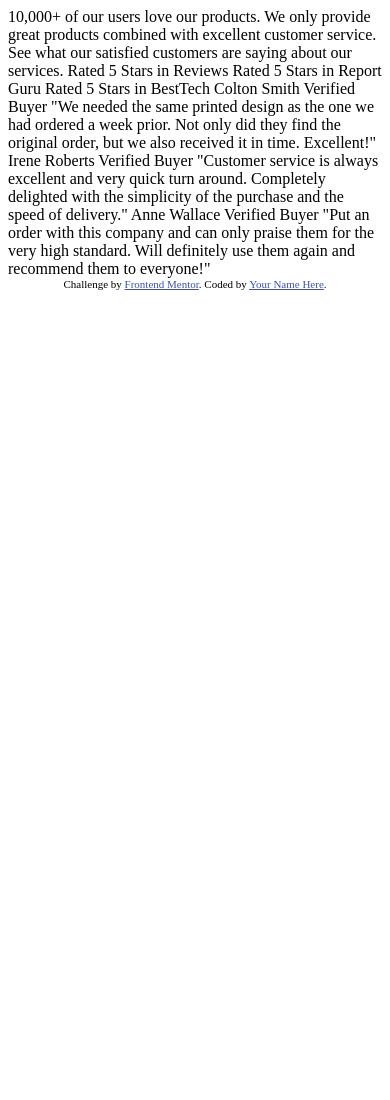
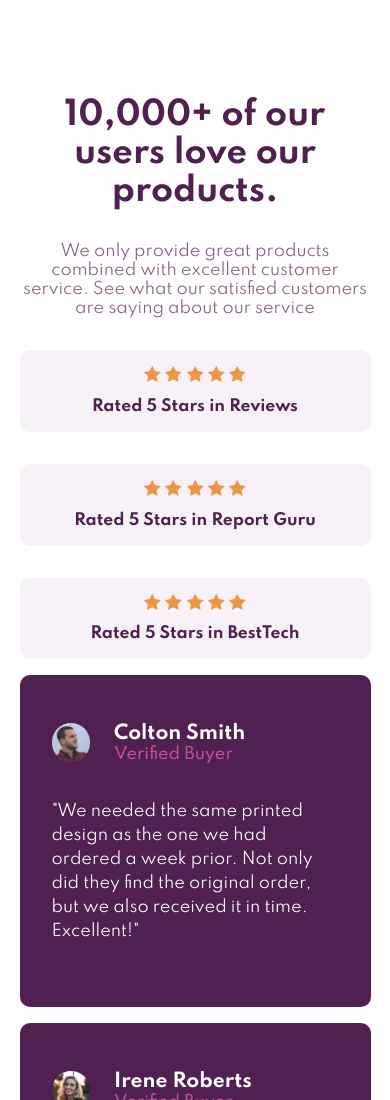
Before and after one commit to zastar23/social-proof-section-master, a plain HTML site: page index.html in a window 390 px wide. Shown: the top 1100 px of the page. Before the commit the page ends 844 px from the top, so only its background shows below. Drawn offline with Linux system fonts and the light colour scheme.

Commit message:
Mobile complete.

```diff
--- a/index.html
+++ b/index.html
@@ -9,9 +9,11 @@
       rel="icon"
       type="image/png"
       sizes="32x32"
-      href="./images/favicon-32x32.png"
-    />
-
+      href="./images/favicon-32x32.png"/>
+    <link rel="preconnect" href="https://fonts.googleapis.com">
+    <link rel="preconnect" href="https://fonts.gstatic.com" crossorigin>
+    <link href="https://fonts.googleapis.com/css2?family=Spartan:wght@400;500;700&display=swap" rel="stylesheet">
+    <link rel="stylesheet" href="style.css">
     <title>Frontend Mentor | Social proof section</title>
 
     <!-- Feel free to remove these styles or customise in your own stylesheet 👍 -->
@@ -26,36 +28,90 @@
     </style>
   </head>
   <body>
-    10,000+ of our users love our products.
+    <main class="main">
+        <div class="intro__div">
+            <h1 class="title">10,000+ of our users love our products.</h1>
+            <p class="intro__text">We only provide great products combined with excellent customer service.
+            See what our satisfied customers are saying about our service
+            </p>
+        </div>
+        <div class="stars__div">
+            <div class="star__div">
+                <div class="star__flex">
+                    <img src="images/icon-star.svg" alt="icon">
+                    <img src="images/icon-star.svg" alt="icon">
+                    <img src="images/icon-star.svg" alt="icon">
+                    <img src="images/icon-star.svg" alt="icon">
+                    <img src="images/icon-star.svg" alt="icon">
+                </div>
+                <p class="star__text">Rated 5 Stars in Reviews</p>
+            </div>
+            <div class="star__div">
+                <div class="star__flex">
+                    <img src="images/icon-star.svg" alt="icon">
+                    <img src="images/icon-star.svg" alt="icon">
+                    <img src="images/icon-star.svg" alt="icon">
+                    <img src="images/icon-star.svg" alt="icon">
+                    <img src="images/icon-star.svg" alt="icon">
+                </div>
+                <p class="star__text">Rated 5 Stars in Report Guru</p>
+            </div>
+            <div class="star__div">
+                <div class="star__flex">
+                    <img src="images/icon-star.svg" alt="icon">
+                    <img src="images/icon-star.svg" alt="icon">
+                    <img src="images/icon-star.svg" alt="icon">
+                    <img src="images/icon-star.svg" alt="icon">
+                    <img src="images/icon-star.svg" alt="icon">
+                </div>
+                <p class="star__text">Rated 5 Stars in BestTech</p>
+          </div>
+        </div>
+        <article class="card">
+            <div class="flex">
+                <div class="img__div">
+                    <img class="portret" src="images/image-colton.jpg" alt="portret">
+                </div>
+                <div class="name__div">
+                    <h3 class="name">Colton Smith </h3>
+                    <h4 class="check">Verified Buyer</h4>
+                </div>
+            </div>
+            <p class="card__text">"We needed the same printed design as the one we had ordered a week prior.
+            Not only did they find the original order, but we also received it in time.
+            Excellent!"</p>
+        </article>
+        <article class="card">
+            <div class="flex">
+                <div class="img__div">
+                  <img class="portret" src="images/image-irene.jpg" alt="portret">
+                </div>
+                  <div class="name__div">
+                      <h3 class="name">Irene Roberts </h3>
+                      <h4 class="check">Verified Buyer</h4>
+                  </div>
+            </div>
+            <p class="card__text">"Customer service is always excellent and very quick turn around. Completely
+            delighted with the simplicity of the purchase and the speed of delivery."</p>
+        </article>
+        <article class="card">
+            <div class="flex">
+                <div class="img__div">
+                    <img class="portret" src="images/image-anne.jpg" alt="portret">
+                </div>
+                <div class="name__div">
+                    <h3 class="name">Anne Wallace </h3>
+                    <h4 class="check">Verified Buyer</h4>
+                </div>
+            </div>
+            <p class="card__text">"Put an order with this company and can only praise them for the very high
+            standard. Will definitely use them again and recommend them to everyone!"</p>
+        </article>
 
-    We only provide great products combined with excellent customer service.
-    See what our satisfied customers are saying about our services.
-
-    Rated 5 Stars in Reviews
-    Rated 5 Stars in Report Guru
-    Rated 5 Stars in BestTech
-
-    Colton Smith
-    Verified Buyer
-    "We needed the same printed design as the one we had ordered a week prior.
-    Not only did they find the original order, but we also received it in time.
-    Excellent!"
-
-    Irene Roberts
-    Verified Buyer
-    "Customer service is always excellent and very quick turn around. Completely
-    delighted with the simplicity of the purchase and the speed of delivery."
-
-    Anne Wallace
-    Verified Buyer
-    "Put an order with this company and can only praise them for the very high
-    standard. Will definitely use them again and recommend them to everyone!"
-
-    <div class="attribution">
-      Challenge by
-      <a href="https://www.frontendmentor.io?ref=challenge" target="_blank"
-        >Frontend Mentor</a
-      >. Coded by <a href="#">Your Name Here</a>.
+        <div class="attribution">
+            Challenge by
+            <a href="https://www.frontendmentor.io?ref=challenge" target="_blank">Frontend Mentor</a>. Coded by <a href="#">Florin Porut</a>.
     </div>
+    </main>
   </body>
 </html>
--- /dev/null
+++ b/style.css
@@ -0,0 +1,93 @@
+*,
+*::before,
+*::after {
+    margin: 0;
+    padding: 0;
+    box-sizing: border-box;
+    font-family: 'Spartan', sans-serif;
+}
+
+:root {
+    --step--2: clamp(0.65rem, 0.58rem + 0.37vw, 0.84rem);
+    --step--1: clamp(0.78rem, 0.68rem + 0.52vw, 1.05rem);
+    --step-0: clamp(0.94rem, 0.79rem + 0.73vw, 1.31rem);
+    --step-1: clamp(1.13rem, 0.92rem + 1.01vw, 1.64rem);
+    --step-2: clamp(1.35rem, 1.08rem + 1.37vw, 2.05rem);
+    --step-3: clamp(1.62rem, 1.25rem + 1.84vw, 2.56rem);
+    --step-4: clamp(1.94rem, 1.45rem + 2.46vw, 3.20rem);
+    --step-5: clamp(2.33rem, 1.68rem + 3.26vw, 4.01rem);
+    --very_dark_magenta: hsl(300, 43%, 22%);
+    --soft_pink: hsl(333, 80%, 67%);
+    --dark_grayish_magenta: hsl(303, 10%, 53%);
+    --light_grayish_magenta: hsl(300, 24%, 96%);
+    --white: hsl(0, 0%, 100%);
+}
+
+.title {
+    color: var(--very_dark_magenta);
+    width: 90%;
+    margin: 3em auto 1em;
+    text-align: center;
+}
+
+.intro__text {
+    width: 90%;
+    margin: 0 auto 2em;
+    text-align: center;
+    color: var(--very_dark_magenta);
+    opacity: .7;
+}
+
+.stars__div {
+    width: 90%;
+    margin: 1em auto 1em;
+    display: flex;
+    flex-direction: column;
+    gap: 2em;
+    text-align: center;
+}
+
+.star__div {
+    padding: 1em;
+    text-align: center;
+    background-color: var(--light_grayish_magenta);
+    border-radius: 10px;
+}
+
+.star__text {
+    color: var(--very_dark_magenta);
+    font-weight: 700;
+    margin-top: .7em;
+    font-size: var(--step-0);
+}
+
+.card {
+    background-color: var(--very_dark_magenta);
+    width: 90%;
+    margin: 1em auto 1em;
+    color: var(--white);
+    padding: 3em 2em;
+    border-radius: 10px;
+}
+
+.flex {
+    display: flex;
+    gap: 1.5em;
+}
+
+.portret {
+    width: 2.4rem;
+    border-radius: 40px;
+}
+
+.card__text {
+    margin: 2em auto 1em;
+    line-height: 1.5em;
+    text-align: left;
+}
+
+.check {
+    font-weight: 500;
+    color: var(--soft_pink);
+    opacity: .7;
+}
```
